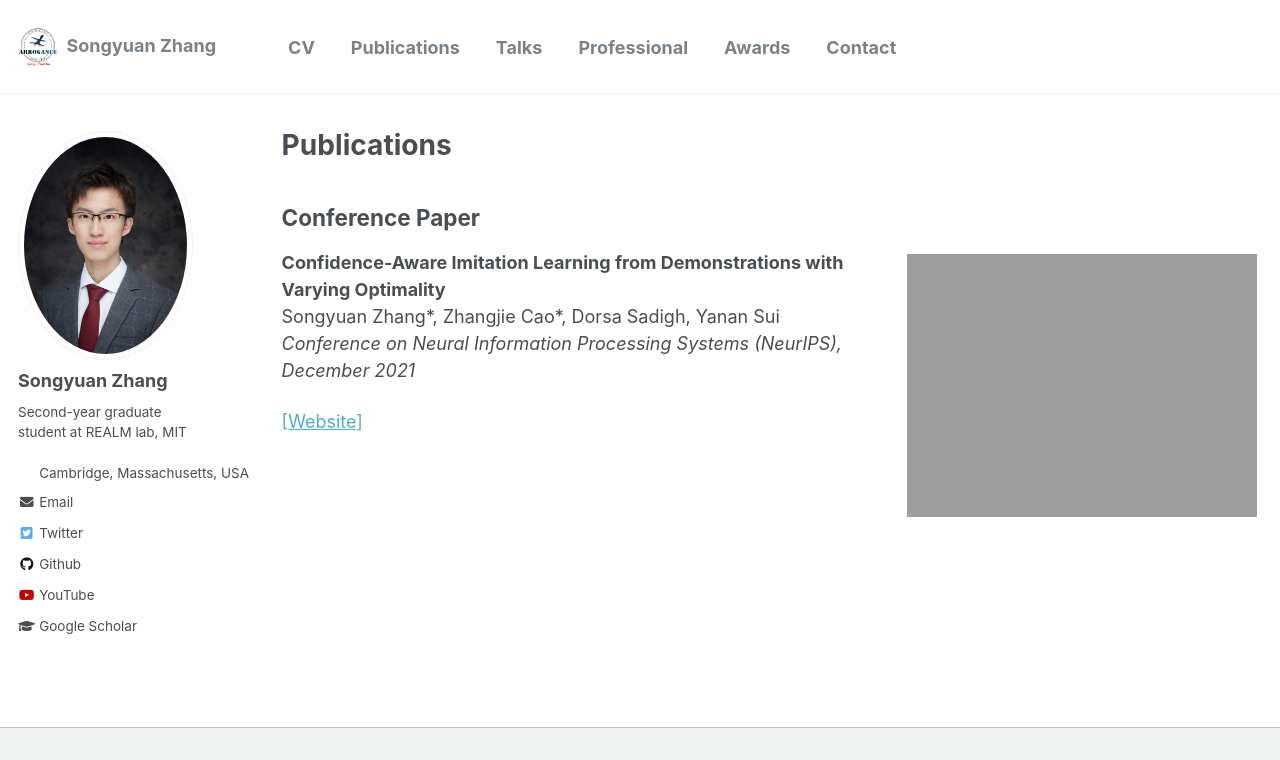
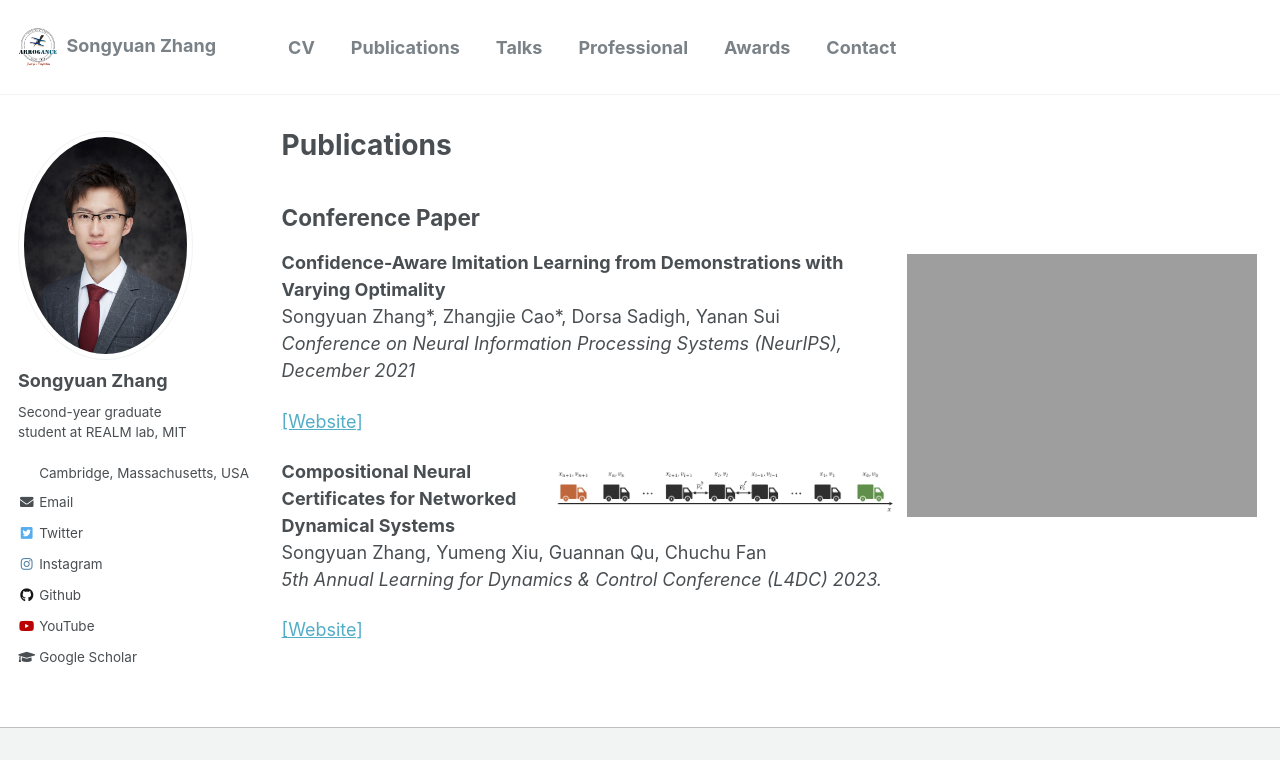
Before and after one commit to syzhang092218-source/syzhang092218-source.github.io, a Jekyll site: the page built from _pages/publications.md, in a window 1280 px wide, cut to the strip 0-760 px from the top of the page. Built offline with Jekyll 4.4.1, drawn with Linux system fonts in a browser that asks for light colours.

Commit message:
add l4dc to publication

```diff
--- a/_config.yml
+++ b/_config.yml
@@ -100,7 +100,7 @@ author:
   github           : "syzhang092218-source"
   google_plus      :
   keybase          :
-  instagram        :
+  instagram        : "@syzhang092218"
   impactstory      : #"https://profiles.impactstory.org/u/xxxx-xxxx-xxxx-xxxx"
   lastfm           :
   linkedin         :
--- a/_pages/publications.md
+++ b/_pages/publications.md
@@ -51,3 +51,20 @@ author_profile: true
     	</a>
     </p>
 </p>
+<p>
+  <img src="https://syzhang092218-source.github.io/files/neuriss.png?raw=true" alt="Photo" style="width: 350px;" hspace="5" vspace="5" align="right"/>
+    <b>
+        Compositional Neural Certificates for Networked Dynamical Systems
+    </b>
+    <br>
+    	Songyuan Zhang, Yumeng Xiu, Guannan Qu, Chuchu Fan
+    <br>
+    <i>
+        5th Annual Learning for Dynamics & Control Conference (L4DC) 2023.
+    </i>
+    <p>
+	<a href="https://mit-realm.github.io/neuriss-website/">
+    	    [Website]
+    	</a>
+    </p>
+</p>
```
Also changed, not shown: _pages/about.md (+1 -1 lines), files/neuriss.png (added).
